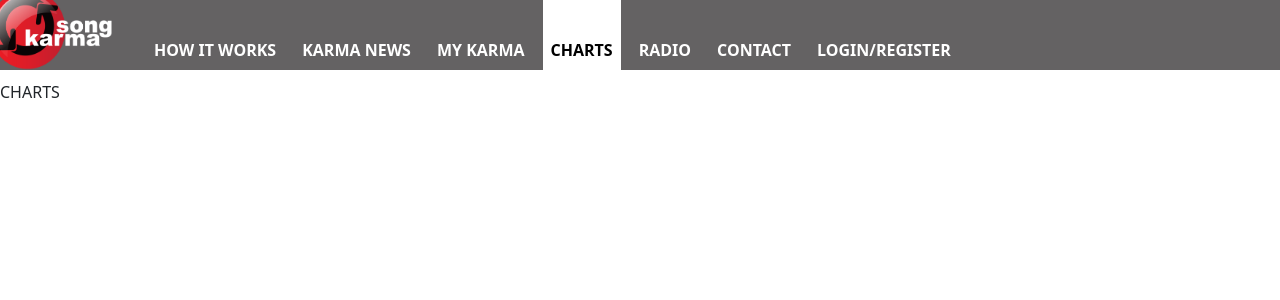
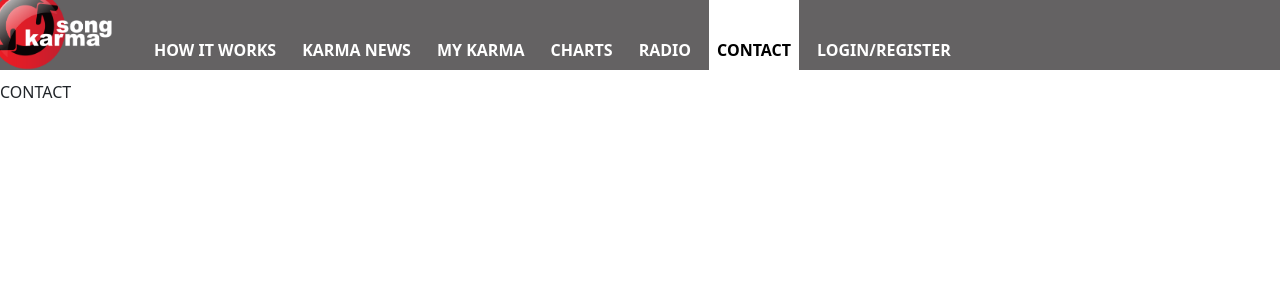
Before and after one commit to ADLeggat/SongKarma, a Next.js app: page /contact in a window 1280 px wide. Shown: the top 300 px of the page. Built offline with nearby package versions, Linux system fonts and the light colour scheme.

Commit message:
SK-3 fix contact page bug

```diff
--- a/src/pages/contact/index.tsx
+++ b/src/pages/contact/index.tsx
@@ -1,8 +1,8 @@
 import Layout from "../../components/Layout";
 const index = () => {
     return (
-        <Layout path="charts" title="Charts">
-            CHARTS
+        <Layout path="contact" title="Contact">
+            CONTACT
         </Layout>
     );
 }
```
